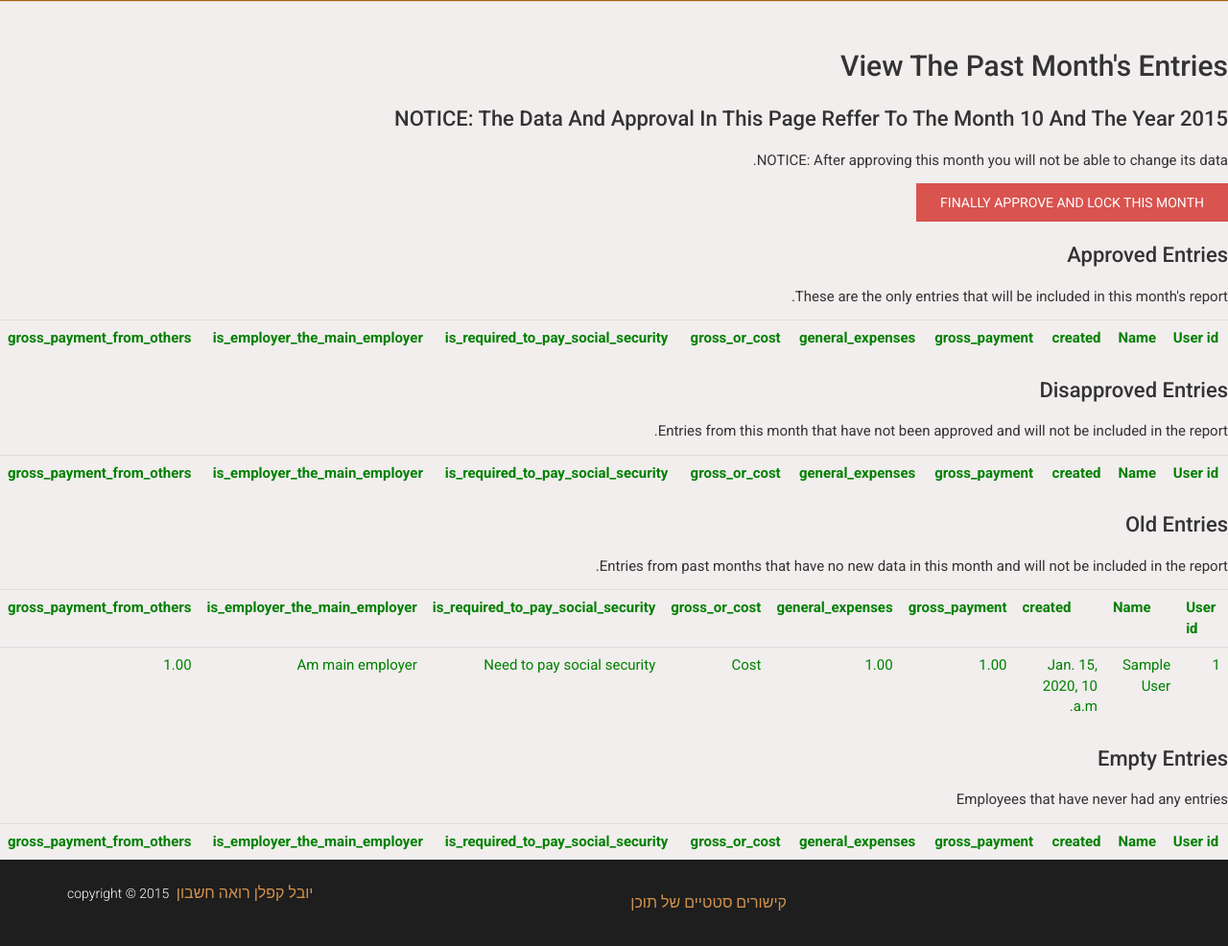
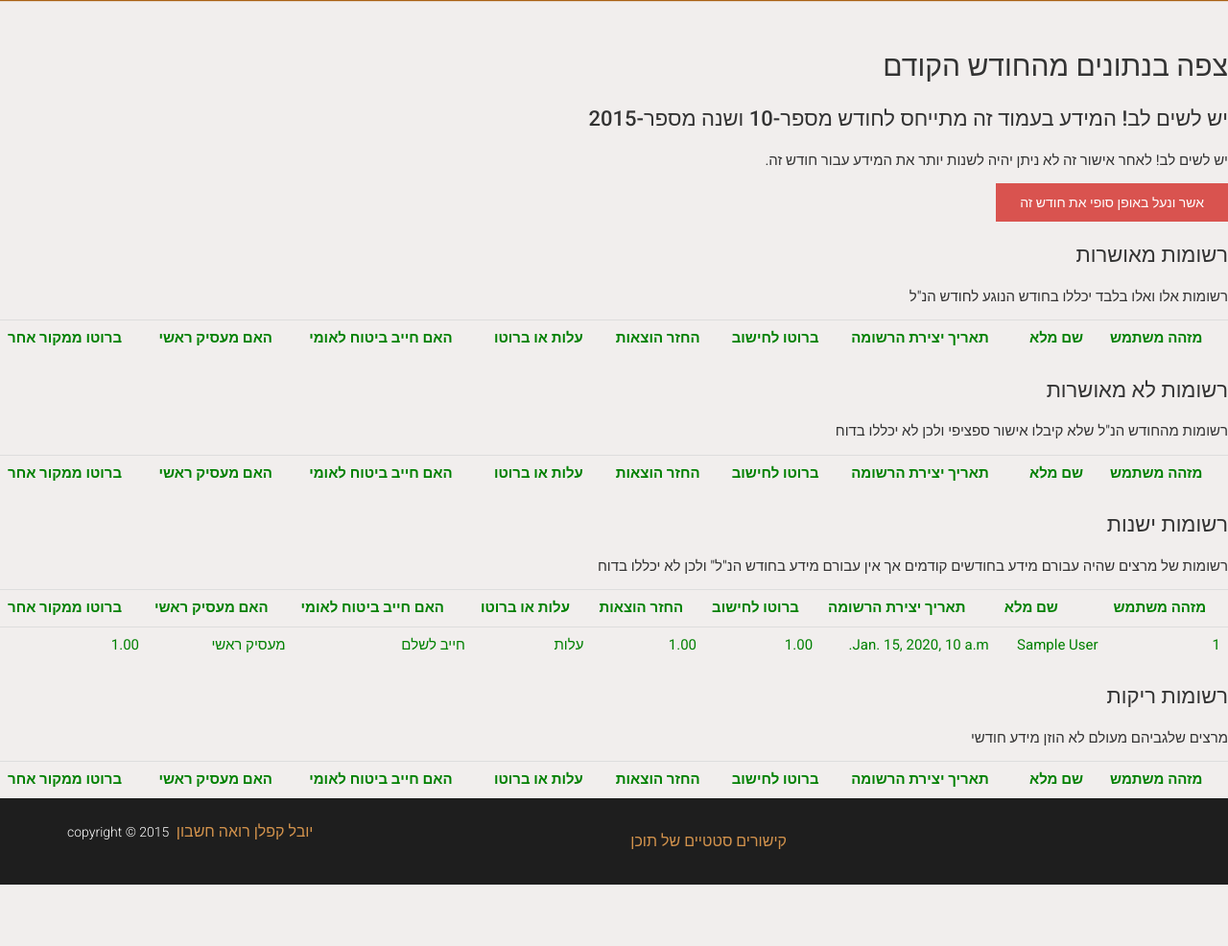
Before and after one commit to cocobango/babi, a Django app: page /reports/current_month/pre_approve_month in a window 1280 px wide. Shown: the part 50-1036 px from the top of the page at 96% size. After the commit the page ends 972 px from the top, so only its background shows below. Run offline with Django 3.2, Linux system fonts and the light colour scheme; a user stored in the database is signed in; tables that the repository leaves empty hold one stand-in row (values such as "Sample post"); lists and menus that the app fills with data are empty; some libraries are stand-ins or nearby versions.

Commit message:
use html partials, show red warning when report not final

```diff
--- a/wage_reports/reports/templates/reports/employee/monthly_report_output.html
+++ b/wage_reports/reports/templates/reports/employee/monthly_report_output.html
@@ -2,10 +2,7 @@
 {% block content %}
 <h1>דוח חודשי למרצה</h1>
 
-שם המשלם: {{employer.user}} <br><br>
-מספר תיק ניכויים המשלם: {{employer.income_tax_id}} <br><br>
-עבור שנה: {{for_year}} <br><br>
-עבור חודש: {{for_month}} <br><br>
+{% include 'reports/view_history/general_information_for_report.html' %}
 
 שם המרצה: {{employee}} <br><br>
 תעודת זהות: {{employee.government_id}} <br><br>
--- /dev/null
+++ b/wage_reports/reports/templates/reports/employer/monthly_entry_table_headers.html
@@ -0,0 +1,11 @@
+<tr>
+	<th>מזהה משתמש</th>
+	<th>שם מלא</th>
+	<th>תאריך יצירת הרשומה</th>
+	<th>ברוטו לחישוב</th>
+	<th>החזר הוצאות</th>
+	<th>עלות או ברוטו</th>
+	<th>האם חייב ביטוח לאומי</th>
+	<th>האם מעסיק ראשי</th>
+	<th>ברוטו ממקור אחר</th>
+</tr>
--- /dev/null
+++ b/wage_reports/reports/templates/reports/employer/monthly_entry_table_row.html
@@ -0,0 +1,43 @@
+<tr>
+	<td>
+	  	{{entry.employee.user.id }}
+	</td>
+	<td>
+		{{ entry.employee.user.first_name }} {{ entry.employee.user.last_name }}
+	</td>
+	<td>
+		{{ entry.created }}
+	</td>
+	<td>
+		{{ entry.gross_payment }}
+	</td>
+	<td>
+		{{ entry.general_expenses }}
+	</td>
+	<td>
+	{% if entry.gross_or_cost %}
+			ברוטו
+	{% else %}
+	    עלות
+	{% endif %}
+
+	</td>
+	<td>
+	{% if entry.is_required_to_pay_social_security %}
+			חייב לשלם
+	{% else %}
+	    לא חייב לשלם
+	{% endif %}
+
+	</td>
+	<td>
+	{% if entry.is_employer_the_main_employer %}
+			מעסיק ראשי
+	{% else %}
+	    לא מעסיק ראשי
+	{% endif %}
+	</td>
+	<td>
+		{{ entry.gross_payment_from_others }}
+	</td>
+</tr>
--- a/wage_reports/reports/templates/reports/employer/monthly_report_output.html
+++ b/wage_reports/reports/templates/reports/employer/monthly_report_output.html
@@ -2,10 +2,7 @@
 {% block content %}
 <h1>דוח חודשי למשלם שכר מרצים</h1>
 
-שם המשלם: {{employer}} <br><br>
-מספר תיק ניכויים: {{employer.income_tax_id}} <br><br>
-עבור שנה: {{for_year}} <br><br>
-עבור חודש: {{for_month}} <br><br>
+{% include 'reports/view_history/general_information_for_report.html' %}
 
 <br><br>
 {% block social_security %}
--- a/wage_reports/reports/templates/reports/employer/pre_approve_month.html
+++ b/wage_reports/reports/templates/reports/employer/pre_approve_month.html
@@ -1,274 +1,48 @@
 {% extends "base.html" %}
 {% block content %}
-<h1>View The Past Month's Entries</h1>
-<h2>NOTICE: The data and approval in this page reffer to the month {{ for_month }} and the year {{ for_year }}</h2>
-<p class="danger">NOTICE: After approving this month you will not be able to change its data.</p>
+<h1>צפה בנתונים מהחודש הקודם</h1>
+<h2>יש לשים לב! המידע בעמוד זה מתייחס לחודש מספר-{{ for_month }} ושנה מספר-{{ for_year }}</h2>
+<p class="danger">יש לשים לב! לאחר אישור זה לא ניתן יהיה לשנות יותר את המידע עבור חודש זה.</p>
 {% if error_message %}<p><strong>{{ error_message }}</strong></p>{% endif %}
-<button class="btn btn-danger" onclick="approve_and_lock_month('{% url 'reports:approve_this_month' %}' ,{{ for_month }} , {{ for_year }} , '{{ csrf_token }}')">Finally approve and lock this month</button>
-<h2>Approved Entries</h2>
-<p>These are the only entries that will be included in this month's report.</p>
+<button class="btn btn-danger" onclick="approve_and_lock_month('{% url 'reports:approve_this_month' %}' ,{{ for_month }} , {{ for_year }} , '{{ csrf_token }}')">אשר ונעל באופן סופי את חודש זה</button>
+<h2>רשומות מאושרות</h2>
+<p>רשומות אלו ואלו בלבד יכללו בחודש הנוגע לחודש הנ"ל</p>
 <table class="table">
-	<tr>
-		<th>User id</th>
-		<th>Name</th>
-		<th>created</th>
-		<th>gross_payment</th>
-		<th>general_expenses</th>
-		<th>gross_or_cost</th>
-		<th>is_required_to_pay_social_security</th>
-		<th>is_employer_the_main_employer</th>
-		<th>gross_payment_from_others</th>
-	</tr>
+	{% include 'reports/employer/monthly_entry_table_headers.html' %}
 	{% for entry in approved_entries %}
-	<tr>
-		<td>
-		  	{{entry.employee.user.id }}
-		</td>
-		<td>
-			{{ entry.employee.user.first_name }} {{ entry.employee.user.last_name }}
-		</td>
-		<td>
-			{{ entry.created }}
-		</td>
-		<td>
-			{{ entry.gross_payment }}
-		</td>
-		<td>
-			{{ entry.general_expenses }}
-		</td>
-		<td>
-		{% if entry.gross_or_cost %}
-   			Gross
-		{% else %}
-		    Cost
-		{% endif %}
+	{% include 'reports/employer/monthly_entry_table_row.html' %}
+	{% endfor %}
+</table>
 
-		</td>
-		<td>
-		{% if entry.is_required_to_pay_social_security %}
-   			Need to pay social security
-		{% else %}
-		    Free of social security
-		{% endif %}
 
-		</td>
-		<td>
-		{% if entry.is_employer_the_main_employer %}
-   			Am main employer
-		{% else %}
-		    Not main employer
-		{% endif %}
-		</td>
-		<td>
-			{{ entry.gross_payment_from_others }}
-		</td>
-	</tr>
+<h2>רשומות לא מאושרות</h2>
+<p>רשומות מהחודש הנ"ל שלא קיבלו אישור ספציפי ולכן לא יכללו בדוח</p>
+<table class="table">
+	{% include 'reports/employer/monthly_entry_table_headers.html' %}
+	{% for entry in disapproved_entries %}
+	{% include 'reports/employer/monthly_entry_table_row.html' %}
+	{% endfor %}
+</table>
+
+
+<h2>רשומות ישנות</h2>
+<p>רשומות של מרצים שהיה עבורם מידע בחודשים קודמים אך אין עבורם מידע בחודש הנ"ל" ולכן לא יכללו בדוח</p>
+<table class="table">
+	{% include 'reports/employer/monthly_entry_table_headers.html' %}
+	{% for entry in no_recent_entries %}
+	{% include 'reports/employer/monthly_entry_table_row.html' %}
 	{% endfor %}
 </table>
 
 
 
 
-
-
-
-
-
-
-
-
-
-
-<h2>Disapproved Entries</h2>
-<p>Entries from this month that have not been approved and will not be included in the report.</p>
+<h2>רשומות ריקות</h2>
+<p>מרצים שלגביהם מעולם לא הוזן מידע חודשי</p>
 <table class="table">
-	<tr>
-		<th>User id</th>
-		<th>Name</th>
-		<th>created</th>
-		<th>gross_payment</th>
-		<th>general_expenses</th>
-		<th>gross_or_cost</th>
-		<th>is_required_to_pay_social_security</th>
-		<th>is_employer_the_main_employer</th>
-		<th>gross_payment_from_others</th>
-	</tr>
-	{% for entry in disapproved_entries %}
-	<tr>
-		<td>
-		  	{{entry.employee.user.id }}
-		</td>
-		<td>
-			{{ entry.employee.user.first_name }} {{ entry.employee.user.last_name }}
-		</td>
-		<td>
-			{{ entry.created }}
-		</td>
-		<td>
-			{{ entry.gross_payment }}
-		</td>
-		<td>
-			{{ entry.general_expenses }}
-		</td>
-		<td>
-		{% if entry.gross_or_cost %}
-   			Gross
-		{% else %}
-		    Cost
-		{% endif %}
-
-		</td>
-		<td>
-		{% if entry.is_required_to_pay_social_security %}
-   			Need to pay social security
-		{% else %}
-		    Free of social security
-		{% endif %}
-
-		</td>
-		<td>
-		{% if entry.is_employer_the_main_employer %}
-   			Am main employer
-		{% else %}
-		    Not main employer
-		{% endif %}
-		</td>
-		<td>
-			{{ entry.gross_payment_from_others }}
-		</td>
-	</tr>
-	{% endfor %}
-</table>
-
-
-<h2>Old Entries</h2>
-<p>Entries from past months that have no new data in this month and will not be included in the report.</p>
-<table class="table">
-	<tr>
-		<th>User id</th>
-		<th>Name</th>
-		<th>created</th>
-		<th>gross_payment</th>
-		<th>general_expenses</th>
-		<th>gross_or_cost</th>
-		<th>is_required_to_pay_social_security</th>
-		<th>is_employer_the_main_employer</th>
-		<th>gross_payment_from_others</th>
-	</tr>
-	{% for entry in no_recent_entries %}
-	<tr>
-		<td>
-		  	{{entry.employee.user.id }}
-		</td>
-		<td>
-			{{ entry.employee.user.first_name }} {{ entry.employee.user.last_name }}
-		</td>
-		<td>
-			{{ entry.created }}
-		</td>
-		<td>
-			{{ entry.gross_payment }}
-		</td>
-		<td>
-			{{ entry.general_expenses }}
-		</td>
-		<td>
-		{% if entry.gross_or_cost %}
-   			Gross
-		{% else %}
-		    Cost
-		{% endif %}
-
-		</td>
-		<td>
-		{% if entry.is_required_to_pay_social_security %}
-   			Need to pay social security
-		{% else %}
-		    Free of social security
-		{% endif %}
-
-		</td>
-		<td>
-		{% if entry.is_employer_the_main_employer %}
-   			Am main employer
-		{% else %}
-		    Not main employer
-		{% endif %}
-		</td>
-		<td>
-			{{ entry.gross_payment_from_others }}
-		</td>
-	</tr>
-	{% endfor %}
-</table>
-
-
-
-
-
-
-
-
-
-
-<h2>Empty Entries</h2>
-<p>Employees that have never had any entries</p>
-<table class="table">
-	<tr>
-		<th>User id</th>
-		<th>Name</th>
-		<th>created</th>
-		<th>gross_payment</th>
-		<th>general_expenses</th>
-		<th>gross_or_cost</th>
-		<th>is_required_to_pay_social_security</th>
-		<th>is_employer_the_main_employer</th>
-		<th>gross_payment_from_others</th>
-	</tr>
+	{% include 'reports/employer/monthly_entry_table_headers.html' %}
 	{% for entry in empty_entries %}
-	<tr>
-		<td>
-		  	{{entry.employee.user.id }}
-		</td>
-		<td>
-			{{ entry.employee.user.first_name }} {{ entry.employee.user.last_name }}
-		</td>
-		<td>
-			{{ entry.created }}
-		</td>
-		<td>
-			{{ entry.gross_payment }}
-		</td>
-		<td>
-			{{ entry.general_expenses }}
-		</td>
-		<td>
-		{% if entry.gross_or_cost %}
-   			Gross
-		{% else %}
-		    Cost
-		{% endif %}
-
-		</td>
-		<td>
-		{% if entry.is_required_to_pay_social_security %}
-   			Need to pay social security
-		{% else %}
-		    Free of social security
-		{% endif %}
-
-		</td>
-		<td>
-		{% if entry.is_employer_the_main_employer %}
-   			Am main employer
-		{% else %}
-		    Not main employer
-		{% endif %}
-		</td>
-		<td>
-			{{ entry.gross_payment_from_others }}
-		</td>
-	</tr>
+	{% include 'reports/employer/monthly_entry_table_row.html' %}
 	{% endfor %}
 </table>
 {% endblock content %}
--- a/wage_reports/reports/views/view_history.py
+++ b/wage_reports/reports/views/view_history.py
@@ -66,9 +66,10 @@ def view_report_of_type(request , report_type):
 def view_monthly_employee_report(request, employee_id, for_year, for_month):
     employer = get_object_or_404(Employer , user_id=request.user.id)
     employee = get_object_or_404(Employee , id=employee_id)
+    is_month_locked = Locked_months.objects.filter(for_month=for_month , for_year=for_year, employer=employer)
     reportsMaker = ReportsMaker(employer)
     report = reportsMaker.monthly_employee_report(employee=employee, for_year=for_year, for_month=for_month)
-    return render(request, 'reports/employee/monthly_report_output.html' , { 'report':report, 'employer':employer, 'employee':employee, 'for_year':for_year, 'for_month':for_month })
+    return render(request, 'reports/employee/monthly_report_output.html' , { 'report':report, 'employer':employer, 'employee':employee, 'for_year':for_year, 'for_month':for_month, 'is_month_locked':is_month_locked })
 
 
 @login_required
@@ -76,6 +77,7 @@ def view_monthly_employer_report(request, employer_id, for_year, for_month):
     employer = get_object_or_404(Employer , id=employer_id)
     if employer.user.id !=  request.user.id and not request.user.is_superuser:
         return None
+    is_month_locked = Locked_months.objects.filter(for_month=for_month , for_year=for_year, employer=employer)
     reportsMaker = ReportsMaker(employer)
     report = reportsMaker.monthly_employer_report(for_year=for_year, for_month=for_month)
-    return render(request, 'reports/employer/monthly_report_output.html' , { 'report':report, 'employer':employer, 'for_year':for_year, 'for_month':for_month })
+    return render(request, 'reports/employer/monthly_report_output.html' , { 'report':report, 'employer':employer, 'for_year':for_year, 'for_month':for_month, 'is_month_locked':is_month_locked })
```
Also changed, not shown: wage_reports/reports/templates/reports/view_history/general_information_for_report.html (added, +10 -0 lines).
